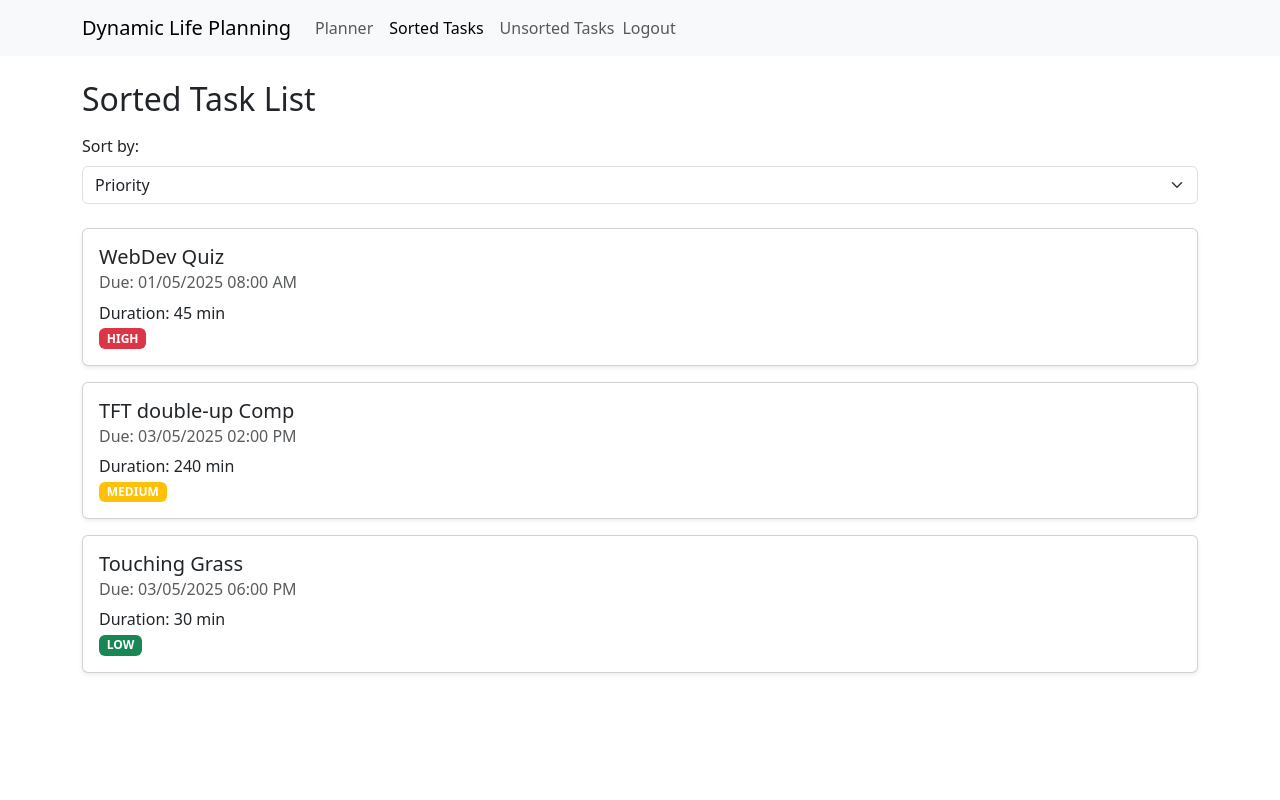
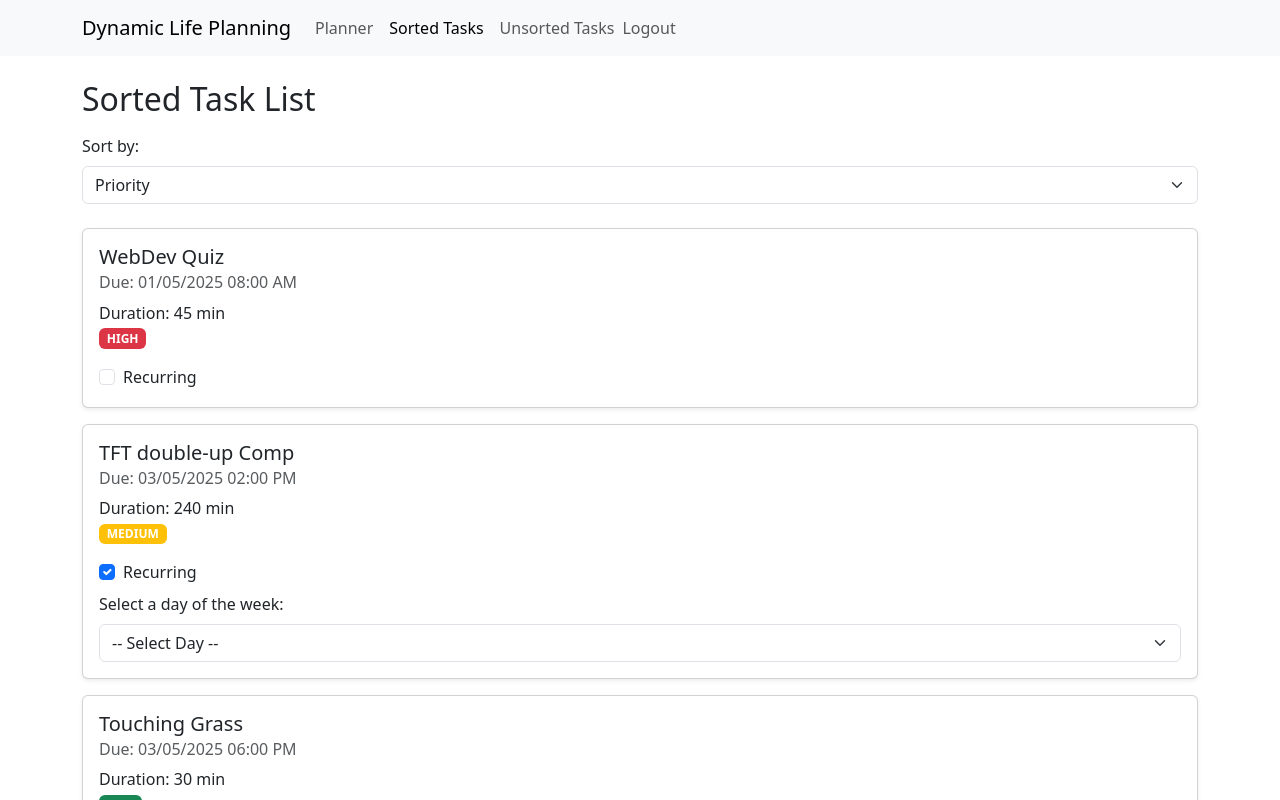
Before and after one commit to tokentrojan/Dynamic-Life-Planning, a React (Vite) app in the folder client/: page /sorted in a window 1280 px wide. Shown: the top 800 px of the page. Built offline with nearby package versions, Linux system fonts and the light colour scheme; no server answers; sample sign-in values are in the browser's storage.

Commit message:
Adding db communication and tidied up the logic for current user

```diff
--- a/client/src/App.tsx
+++ b/client/src/App.tsx
@@ -9,6 +9,7 @@ import UnsortedTasks from './pages/UnsortedTasks';
 import { useEffect, useState } from 'react';
 import { onAuthStateChanged } from 'firebase/auth';
 import { auth } from './firebase';
+import { AuthProvider } from './AuthProvider';
 
 
 function App() {
@@ -28,6 +29,7 @@ function App() {
 
 
   return (
+    <AuthProvider>
     <Router>
       {isAuthenticated && <Navbar />}
       <Routes>
@@ -39,6 +41,7 @@ function App() {
         <Route path="/signup" element={<SignUp />} />
       </Routes>
     </Router>
+    </AuthProvider>
   );
 }
 
--- /dev/null
+++ b/client/src/AuthContext.tsx
@@ -0,0 +1,14 @@
+import { createContext, useContext } from "react";
+import { User } from "firebase/auth";
+
+// Create a context for authentication
+export const AuthContext = createContext<{ currentUser: User | null } | null>(null);
+
+// Custom hook to use the AuthContext
+export const useAuth = () => {
+  const context = useContext(AuthContext);
+  if (!context) {
+    throw new Error("useAuth must be used within an AuthProvider");
+  }
+  return context;
+};
--- /dev/null
+++ b/client/src/AuthProvider.tsx
@@ -0,0 +1,22 @@
+import React, { useEffect, useState } from "react";
+import { onAuthStateChanged, User } from "firebase/auth";
+import { auth } from "./firebase"; // Adjust the path to your firebase.ts file
+import { AuthContext } from "./AuthContext"; // Import the context
+
+export const AuthProvider = ({ children }: { children: React.ReactNode }) => {
+  const [currentUser, setCurrentUser] = useState<User | null>(null);
+
+  useEffect(() => {
+    const unsubscribe = onAuthStateChanged(auth, (user) => {
+      setCurrentUser(user);
+    });
+
+    return () => unsubscribe();
+  }, []); // Removed 'auth' from the dependency array
+
+  return (
+    <AuthContext.Provider value={{ currentUser }}>
+      {children}
+    </AuthContext.Provider>
+  );
+};
--- a/client/src/components/TaskCard.tsx
+++ b/client/src/components/TaskCard.tsx
@@ -1,5 +1,10 @@
-import { Card, Badge } from 'react-bootstrap';
+import { useState } from 'react';
+import { Card, Badge, Form } from 'react-bootstrap';
 import { Task } from '../types/Task';
+import { useAuth } from '../AuthContext';
+import { db } from '../firebase';
+import { doc, setDoc } from 'firebase/firestore';
+
 
 
 interface Props {
@@ -7,6 +12,9 @@ interface Props {
 }
 
 function TaskCard({ task }: Props) {
+  const { currentUser } = useAuth(); // Get user
+  const [isRecurring, setIsRecurring] = useState(task.recurring || false);
+  const [recurringDay, setRecurringDay] = useState<string>('');
   const getPriorityVariant = (priority: string) => {
     switch (priority) {
       case 'high': return 'danger';
@@ -25,6 +33,33 @@ function TaskCard({ task }: Props) {
     return `${day}/${month}/${year} ${time}`;
   }
 
+  const handleRecurringChange = async () => {
+    const newRecurring = !isRecurring;
+    setIsRecurring(newRecurring);
+
+    if (!newRecurring) {
+      setRecurringDay('');
+    }
+
+    const updatedTask = {
+      ...task,
+      recurring: newRecurring,
+      recurringDay: newRecurring ? recurringDay : '',
+    };
+
+    if (currentUser) {
+      try {
+        // Save updated task to Firestore under the current user
+        const taskRef = doc(db, 'users', currentUser.uid, 'tasks', task.id);
+        await setDoc(taskRef, updatedTask); // This updates or creates the task document
+        console.log('Task updated in Firestore');
+      } catch (err) {
+        console.error('Error saving task:', err);
+      }
+    }
+  };
+
+
   return (
     <Card className="mb-3 shadow-sm">
       <Card.Body>
@@ -36,6 +71,29 @@ function TaskCard({ task }: Props) {
           Duration: {task.duration} min <br />
           <Badge bg={getPriorityVariant(task.priority)}>{task.priority.toUpperCase()}</Badge>
         </Card.Text>
+        <Form.Check
+          type="checkbox"
+          label="Recurring"
+          checked={isRecurring}
+          onChange={handleRecurringChange}/>
+
+        {isRecurring && (
+          <Form.Group className="mt-2">
+            <Form.Label>Select a day of the week:</Form.Label>
+            <Form.Select
+              value={recurringDay}
+              onChange={(e) => setRecurringDay(e.target.value)}>
+              <option value="">-- Select Day --</option>
+              <option value="Monday">Monday</option>
+              <option value="Tuesday">Tuesday</option>
+              <option value="Wednesday">Wednesday</option>
+              <option value="Thursday">Thursday</option>
+              <option value="Friday">Friday</option>
+              <option value="Saturday">Saturday</option>
+              <option value="Sunday">Sunday</option>
+            </Form.Select>
+          </Form.Group>
+        )}
       </Card.Body>
     </Card>
   );
--- a/client/src/firebase.ts
+++ b/client/src/firebase.ts
@@ -1,6 +1,7 @@
 // Import the functions you need
 import { initializeApp } from "firebase/app";
 import { getAuth, GoogleAuthProvider } from "firebase/auth";
+import { getFirestore } from "firebase/firestore";
 
 // Your Firebase config
 const firebaseConfig = {
@@ -20,3 +21,4 @@ const googleProvider = new GoogleAuthProvider();
 
 export default app;
 export {auth, googleProvider};
+export const db = getFirestore(app);
--- a/client/src/pages/SortedTasks.tsx
+++ b/client/src/pages/SortedTasks.tsx
@@ -10,6 +10,7 @@ const tasks: Task[] = [
     dueDate: '2025-05-01T08:00:00',
     duration: 45,
     priority: 'high',
+    recurring: false,
   },
   {
     id: '2',
@@ -17,6 +18,7 @@ const tasks: Task[] = [
     dueDate: '2025-05-03T18:00:00',
     duration: 30,
     priority: 'low',
+    recurring: true,
   },
   {
     id: '3',
@@ -24,6 +26,7 @@ const tasks: Task[] = [
     dueDate: '2025-05-03T14:00:00',
     duration: 240,
     priority: 'medium',
+    recurring: true,
   },
 ];
 
--- a/client/src/types/Task.ts
+++ b/client/src/types/Task.ts
@@ -6,4 +6,5 @@ export interface Task {
   dueDate: string; // ISO string format
   duration: number; // in minutes or hours
   priority: Priority;
+  recurring: boolean; //Set as either true or false for a recurring task
 }
```
